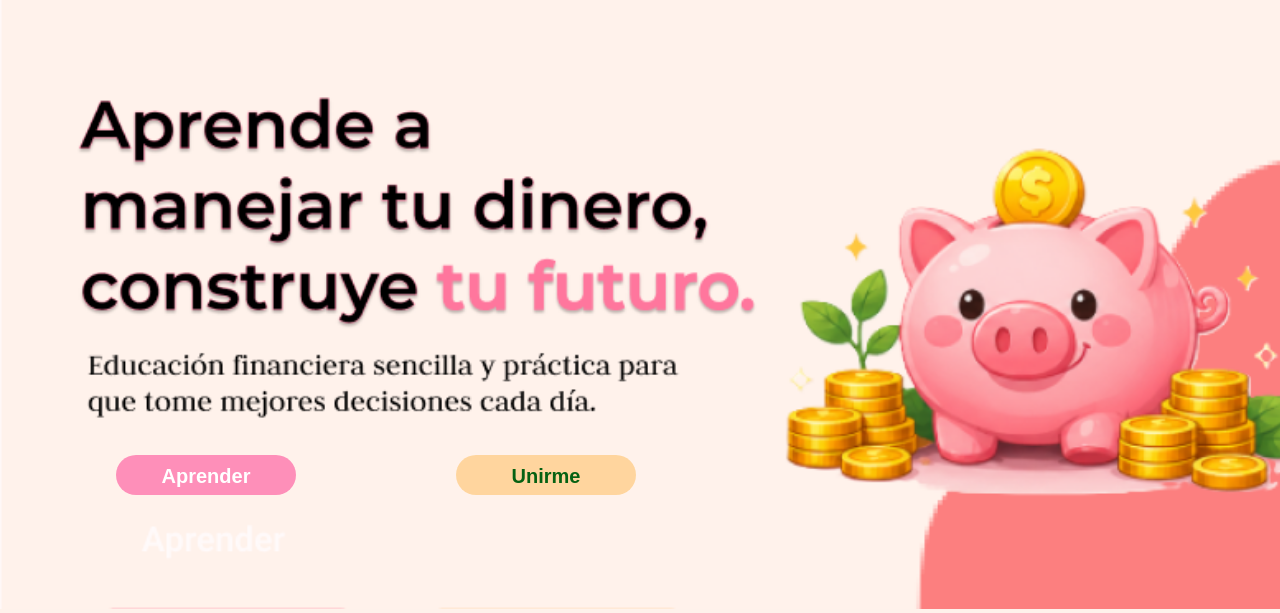
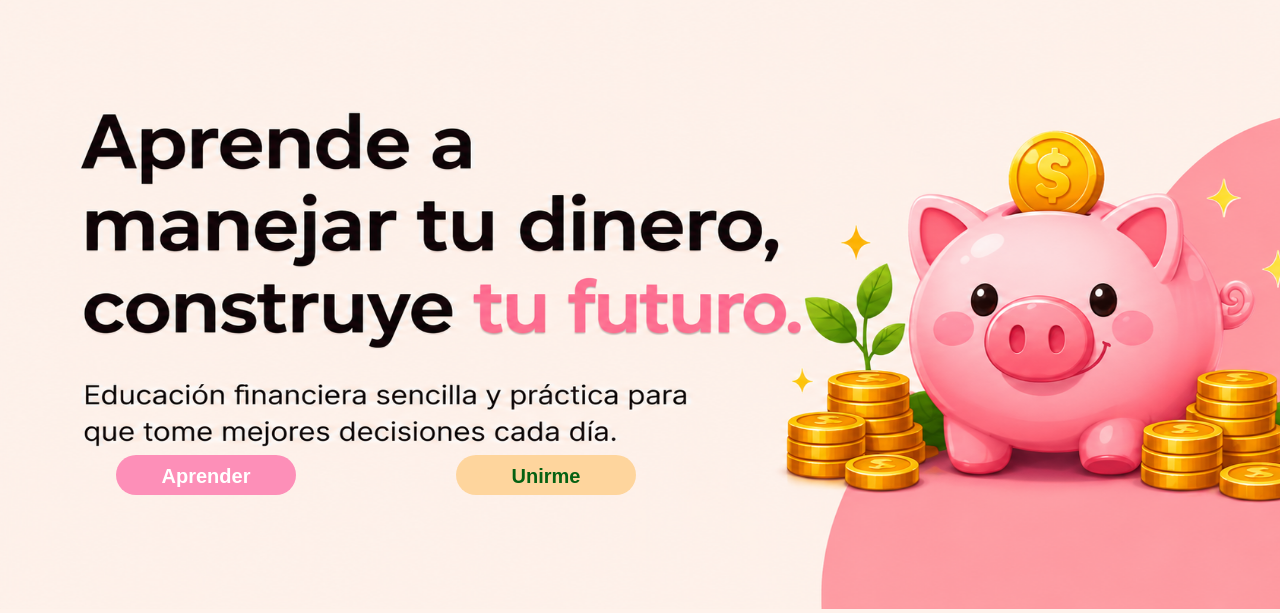
Before and after one commit to TeamCoink/Coink, a PHP site: page / in a window 1280 px wide; the page is wider, and only the part inside the window is pictured. Shown: the part 94-707 px from the top of that part. Run offline with PHP 8.4, Linux system fonts and the light colour scheme; grey boxes are pictures that could not be loaded.

Commit message:
Homepage image fixed

```diff
--- a/index.php
+++ b/index.php
@@ -26,7 +26,7 @@
     </nav>
 
         <div class="container2">
-          <img src="img/Captura de pantalla 2026-05-04 181637.png" alt="homepage photo" height="609vh">
+          <img src="img/heroimage.png" alt="homepage photo" height="609vh">
           <div id="ap"><button class="button1">Aprender</button></div>
           <div id="un"><button class="button2">Unirme</button></div>
         </div>
--- a/metodoh.html
+++ b/metodoh.html
@@ -4,7 +4,7 @@
     <meta charset="UTF-8">
     <meta name="viewport" content="width=device-width, initial-scale=1.0">
     <title>Método Hormiga</title>
-    <link rel="stylesheet" href="style.css">
+    <link rel="stylesheet" href="index.css">
 </head>
 <body>
 
```
Also changed, not shown: img/Captura de pantalla 2026-05-04 181637.png (deleted), img/heroimage.png (added).
